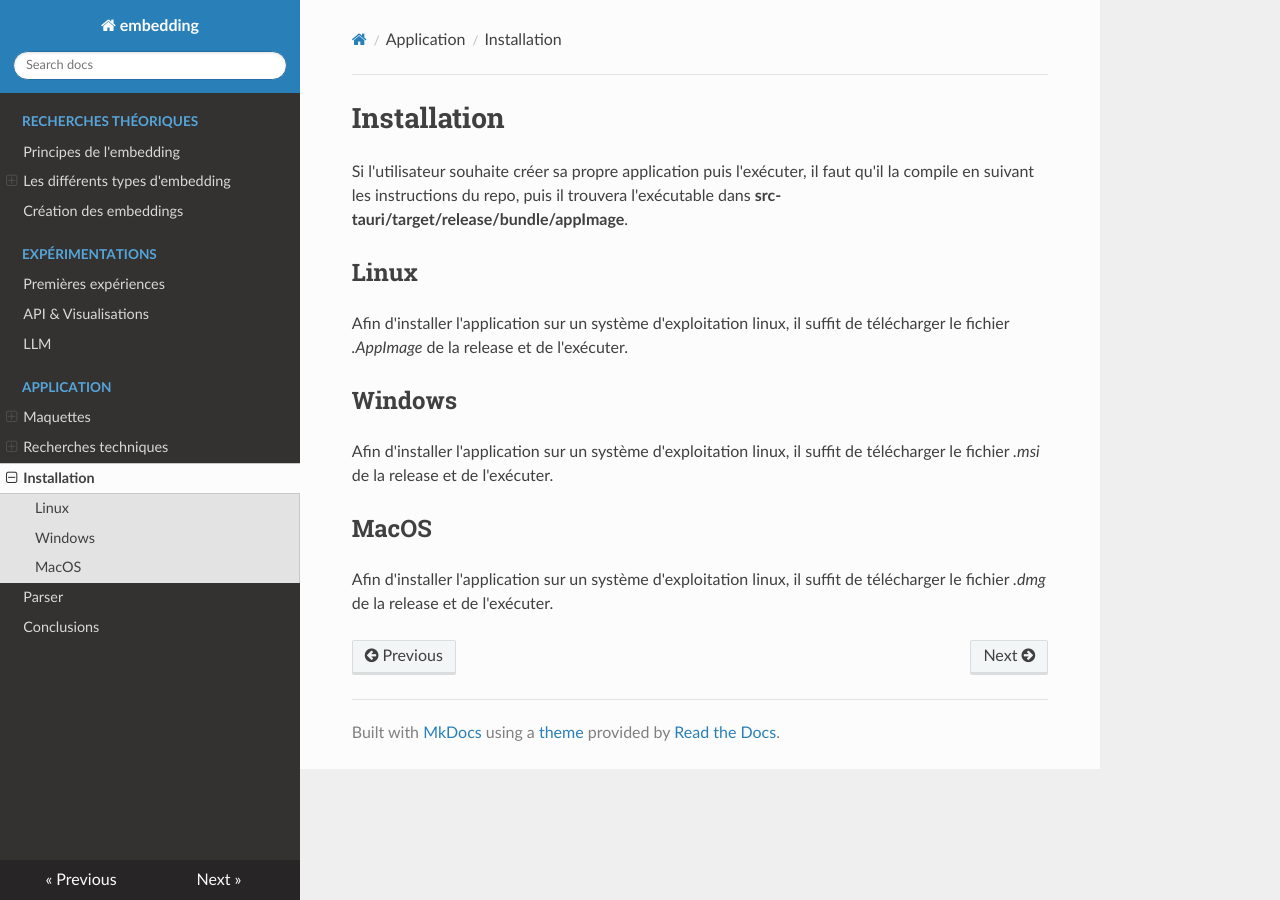
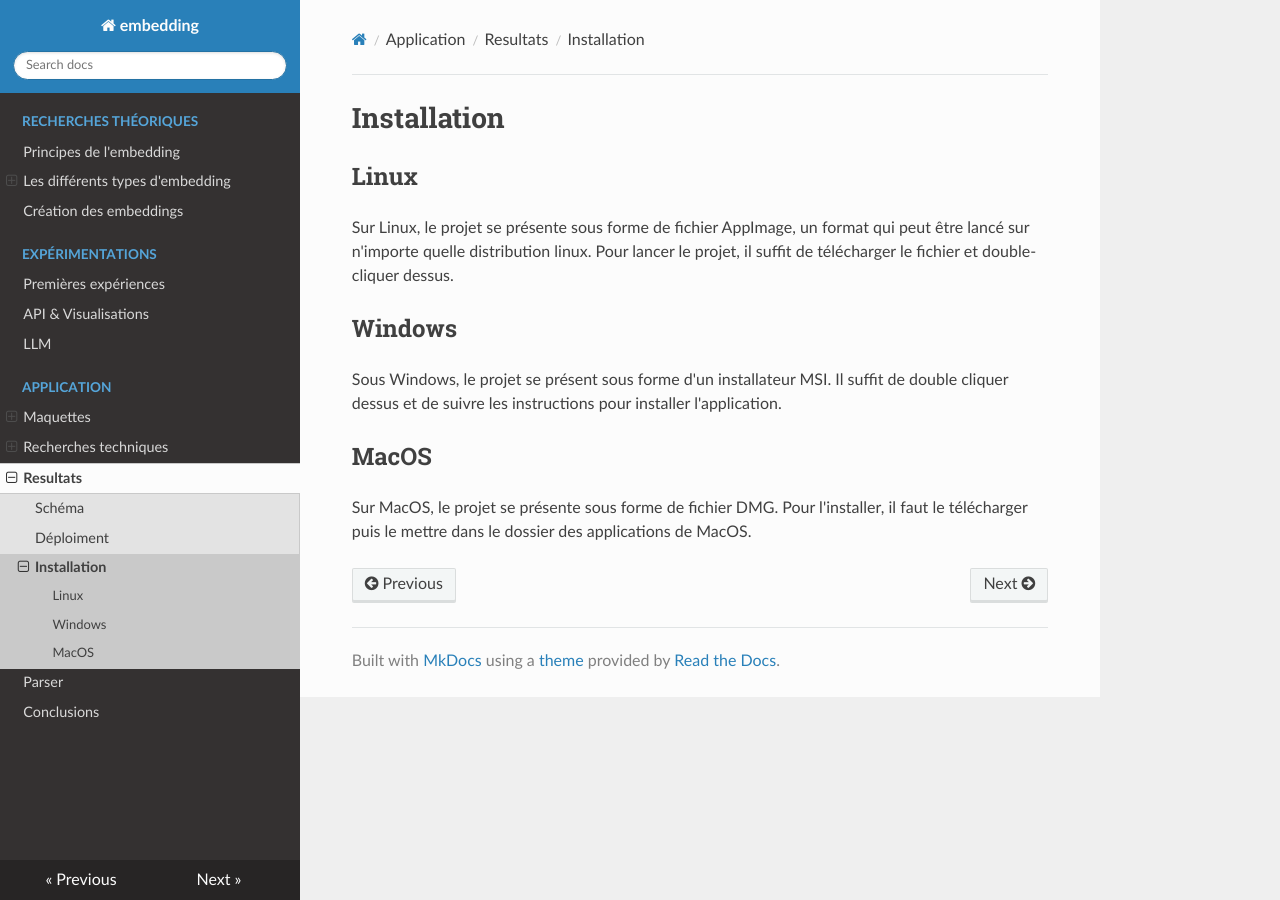
Before and after one commit to embeddings-but3-2025-AIpagnan/Mkdocs, an MkDocs documentation site: the page built from docs/installation.md, in a window 1280 px wide. Built offline with MkDocs 1.6.1, drawn with Linux system fonts in a browser that asks for light colours; nearby versions of some CDN libraries.

Commit message:
refacto installation section

```diff
--- a/docs/installation.md
+++ b/docs/installation.md
@@ -1,12 +1,13 @@
 # Installation
 
-Si l'utilisateur souhaite créer sa propre application puis l'exécuter, il faut qu'il la compile en suivant les instructions du repo, puis il trouvera l'exécutable dans **src-tauri/target/release/bundle/appImage**.
+## Linux
 
-## Linux
-Afin d'installer l'application sur un système d'exploitation linux, il suffit de télécharger le fichier *.AppImage* de la release et de l'exécuter.
+Sur Linux, le projet se présente sous forme de fichier AppImage, un format qui peut être lancé sur n'importe quelle distribution linux. Pour lancer le projet, il suffit de télécharger le fichier et double-cliquer dessus.
 
 ## Windows
-Afin d'installer l'application sur un système d'exploitation linux, il suffit de télécharger le fichier *.msi* de la release et de l'exécuter.
+
+Sous Windows, le projet se présent sous forme d'un installateur MSI. Il suffit de double cliquer dessus et de suivre les instructions pour installer l'application.
 
 ## MacOS
-Afin d'installer l'application sur un système d'exploitation linux, il suffit de télécharger le fichier *.dmg* de la release et de l'exécuter.
+
+Sur MacOS, le projet se présente sous forme de fichier DMG. Pour l'installer, il faut le télécharger puis le mettre dans le dossier des applications de MacOS.
--- a/mkdocs.yml
+++ b/mkdocs.yml
@@ -24,7 +24,10 @@ nav:
           - Front-end: front-end_technos.md
           - Intégration JS: integration-js_technos.md
           - Conclusion: conclusion_technos.md
-      - Installation: installation.md
+      - Resultats:
+          - Schéma: schema.md
+          - Déploiment: deploiment.md
+          - Installation: installation.md
       - Parser: parser.md
   - Conclusions: conclusions_personnelles.md
 
```
